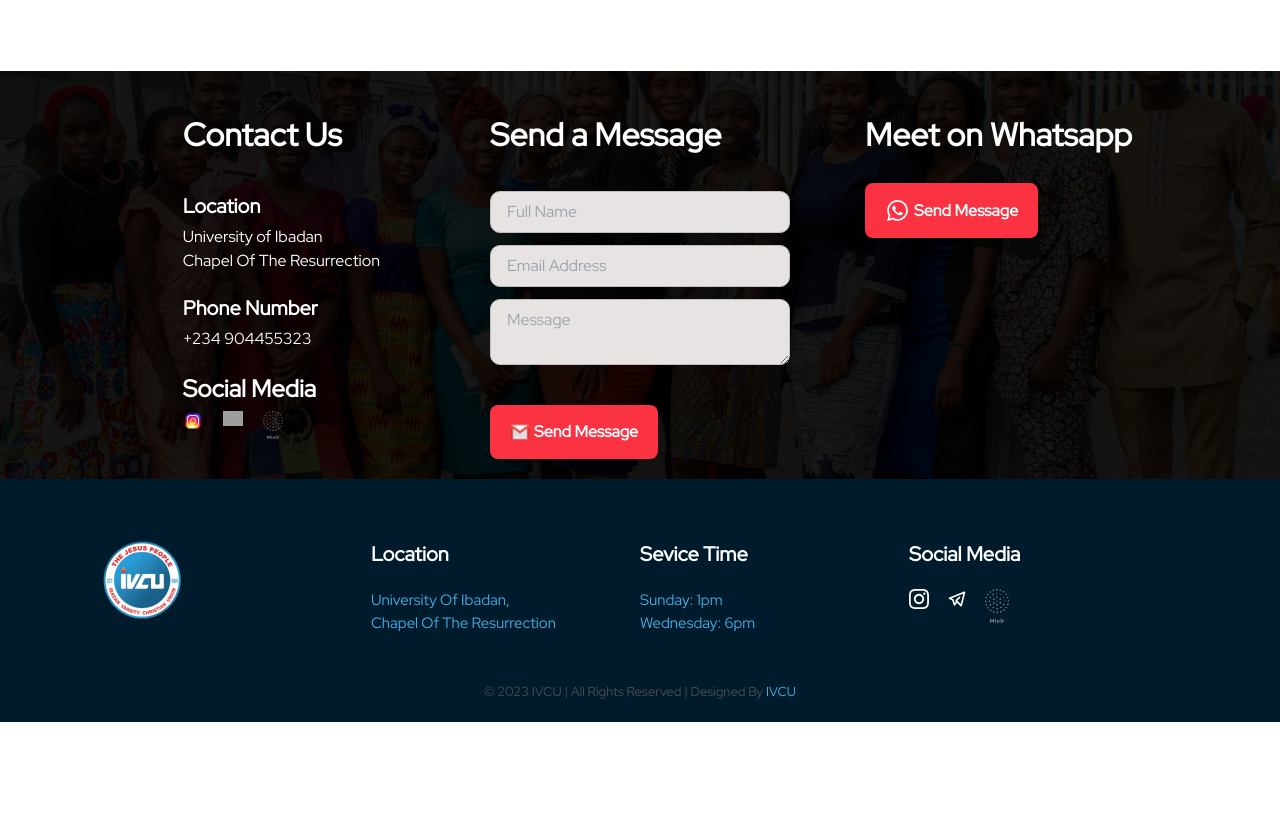
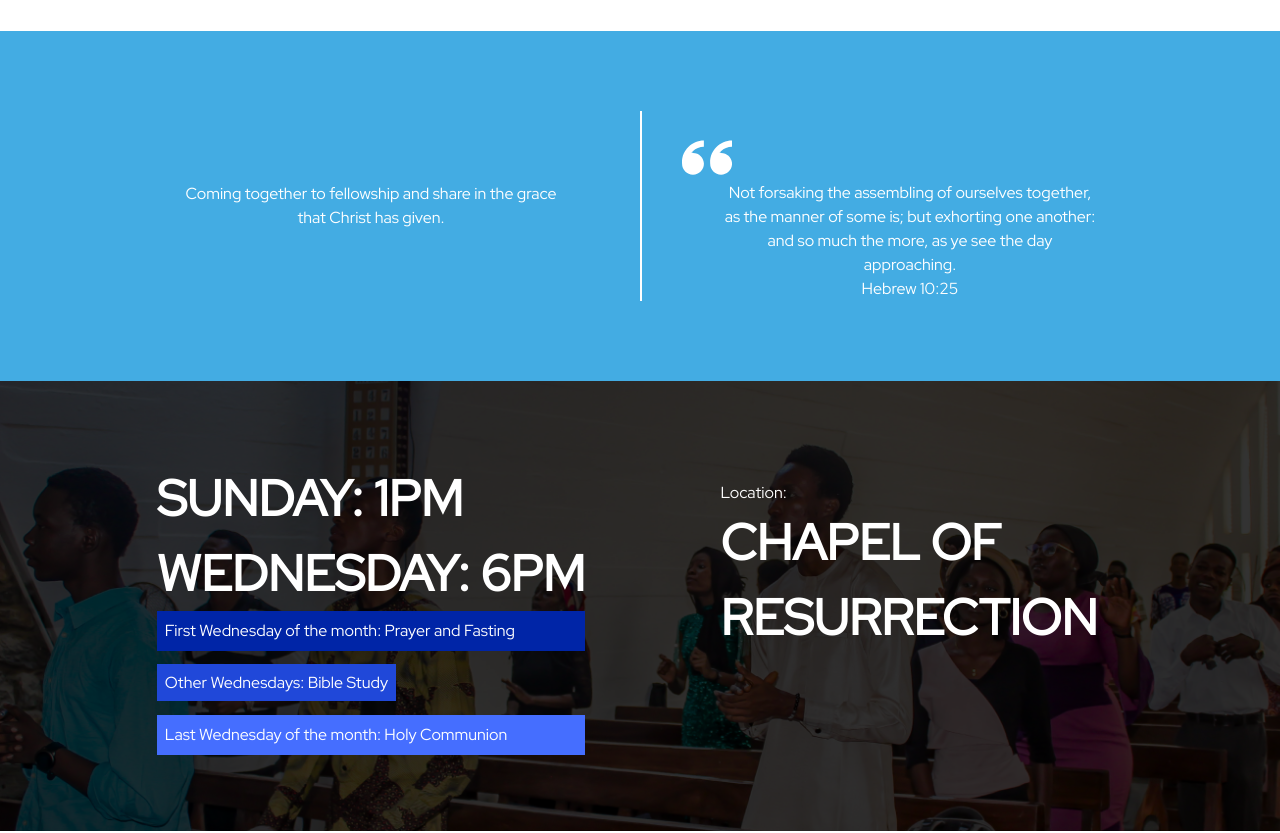
Before and after one commit to mosihcroctiv/ivcu, a React (Create React App) app: page / in a window 1280 px wide. Shown: the part 1520-2353 px from the top of the page. Before the commit the page ends 2242 px from the top, so only its background shows below. Built offline with nearby package versions, Linux system fonts and the light colour scheme; grey boxes are pictures that could not be loaded.

Commit message:
update on homepage

```diff
--- a/src/views/website/index.js
+++ b/src/views/website/index.js
@@ -3,10 +3,13 @@ import hero_img1 from '../../assets/images/home-bg.png'
 import hero_img2 from '../../assets/images/home-bg1.png'
 import hero_img3 from '../../assets/images/home-bg2.png'
 import hero_img4 from '../../assets/images/home-bg3.png'
+import events from '../../assets/images/events.png'
+import cpa1 from '../../assets/images/cpa1.png'
 import Logo from  '../../assets/images/logo.png'
 import {GiClothJar} from 'react-icons/gi'
 import {BsFire} from 'react-icons/bs'
 import {FaStarOfDavid} from 'react-icons/fa'
+import {ImQuotesLeft} from 'react-icons/im'
 import { useEffect, useState } from "react";
 import Footer from "../../components/website/Footer";
 import Contact from "../../components/website/Contact";
@@ -54,13 +57,98 @@ const Index = () => {
                 </div>
             </div>
         </div>
-        <div className="pt-[70px] text-deepBlue px-[20px] md:px-[50px] lg:px-[102px]">
+        <div className="pt-[70px] text-deepBlue px-[20px] md:px-[50px] lg:px-[102px] pb-10">
             <img className="m-auto" src={Logo} alt="" />
             <p className="text-center text-[24px] md:text-[32px] font-semibold mt-5 mb-3">About  Ibadan Varsity Christian Union</p>
             <p className="text-[16px] md:text-[20px] text-center m-auto lg:w-[80%]">Lorem ipsum dolor sit amet consectetur. Nisl ut cras leo sodales at cursus dui. Lectus faucibus arcu enim a enim lectus massa in. Elementum congue quis a augue. Sit sagittis aliquet orci viverra odio nulla aenean cras vitae. Purus egestas mattis mattis leo morbi. Turpis sit mattis sit sed. Sapien fringilla metus velit euismod arcu. Ac et convallis sit nulla enim id adipiscing. Mi ut sit ipsum id tempor egestas pellentesque sit mattis. Vitae aenean posuere orci sagittis nulla congue eu ullamcorper. Diam eu lectus quam ut cras. Lacus bibendum gravida sed non ultricies pellentesque in. Aliquam posuere adipiscing felis consequat facilisis ac volutpat. Ut adipiscing sagittis nam at egestas suspendisse feugiat. Tortor pharetra amet pellentesque egestas sapien.</p>
 
             <div className="flex justify-center pt-5">
             <a className="m-auto border border-primary text-deepBlue rounded-[45px] font-semibold px-10 py-3" href="/about">Learn More</a>
+            </div>
+        </div>
+        {/* <div className="pt-[70px]">
+            <p className="text-center m-auto text-[32px] text-deepBlue font-semibold">Events and Programs</p>
+            <div className="relative border border-primary gap-1 overflow-hidden">
+                <div className="w-[350px] h-[350px]" style={{backgroundImage:`url(${events})`, backgroundSize:'contain', backgroundRepeat:'no-repeat'}}>
+                    <div className='w-full h-full' style={{background: 'linear-gradient(107.07deg, #EB6464 4.84%, rgba(54, 69, 204, 0.7) 102.07%)'}}>
+                        <div className="text-white m-auto pt-20 w-[70%]">
+                            <p className="text-[32px] font-semibold">Brothers & Sister Weekend</p>
+                            <p className="text-[13px]">8:00am |Saturday| January 29th 2023</p>
+                        </div>
+                    </div>
+                </div>
+                <div className="w-[350px] h-[350px]" style={{backgroundImage:`url(${events})`, backgroundSize:'contain', backgroundRepeat:'no-repeat'}}>
+                    <div className='w-full h-full' style={{background: 'linear-gradient(107.07deg, #EB6464 4.84%, rgba(54, 69, 204, 0.7) 102.07%)'}}>
+                        <div className="text-white m-auto pt-20 w-[70%]">
+                            <p className="text-[32px] font-semibold">Brothers & Sister Weekend</p>
+                            <p className="text-[13px]">8:00am |Saturday| January 29th 2023</p>
+                        </div>
+                    </div>
+                </div>
+                <div className="w-[350px] h-[350px]" style={{backgroundImage:`url(${events})`, backgroundSize:'contain', backgroundRepeat:'no-repeat'}}>
+                    <div className='w-full h-full' style={{background: 'linear-gradient(107.07deg, #EB6464 4.84%, rgba(54, 69, 204, 0.7) 102.07%)'}}>
+                        <div className="text-white m-auto pt-20 w-[70%]">
+                            <p className="text-[32px] font-semibold">Brothers & Sister Weekend</p>
+                            <p className="text-[13px]">8:00am |Saturday| January 29th 2023</p>
+                        </div>
+                    </div>
+                </div>
+                <div className="w-[350px] h-[350px]" style={{backgroundImage:`url(${events})`, backgroundSize:'contain', backgroundRepeat:'no-repeat'}}>
+                    <div className='w-full h-full' style={{background: 'linear-gradient(107.07deg, #EB6464 4.84%, rgba(54, 69, 204, 0.7) 102.07%)'}}>
+                        <div className="text-white m-auto pt-20 w-[70%]">
+                            <p className="text-[32px] font-semibold">Brothers & Sister Weekend</p>
+                            <p className="text-[13px]">8:00am |Saturday| January 29th 2023</p>
+                        </div>
+                    </div>
+                </div>
+                <div className="w-[350px] h-[350px]" style={{backgroundImage:`url(${events})`, backgroundSize:'contain', backgroundRepeat:'no-repeat'}}>
+                    <div className='w-full h-full' style={{background: 'linear-gradient(107.07deg, #EB6464 4.84%, rgba(54, 69, 204, 0.7) 102.07%)'}}>
+                        <div className="text-white m-auto pt-20 w-[70%]">
+                            <p className="text-[32px] font-semibold">Brothers & Sister Weekend</p>
+                            <p className="text-[13px]">8:00am |Saturday| January 29th 2023</p>
+                        </div>
+                    </div>
+                </div>
+            </div>
+        </div> */}
+        <div className="bg-primary text-5 text-white px-[5px] md:px-[50px] lg:px-[102px] py-10 sm:py-20">
+            <div className="grid sm:grid-cols-2 text-white">
+                <div className=" flex justify-center pb-5 sm:pb-0">
+                    <p className="text-center m-auto w-[70%]">Coming together to fellowship and share in the grace that Christ has given.</p>
+                </div>
+                <div className="flex justify-center border-t-2 sm:border-t-0 sm:border-l-2 border-white">
+                    <div className="mt-5">
+                        <ImQuotesLeft className="ml-5 sm:ml-10" size={50}/>
+                        <p className="text-center m-auto w-[80%] sm:w-[70%]">Not forsaking the assembling of ourselves together, as the manner of some is; but exhorting one another: and so much the more, as ye see the day approaching.
+                        <br/>
+                        Hebrew 10:25
+                        </p>
+                    </div>
+                </div>
+            </div>
+        </div>
+        <div className="h-[450px]" style={{backgroundImage:`url(${cpa1})`, backgroundRepeat:'no-repeat', backgroundSize:'cover'}}>
+            <div className="bg-black h-full bg-opacity-80 text-white">
+                <div className="grid sm:grid-cols-2 text-center sm:text-left px-[5px] md:px-[50px] lg:px-[102px]">
+                    <div className="m-auto pt-[60px] sm:pt-20">
+                        <p className="text-[24px] sm:text-[32px] md:text-[40px] lg:text-[50px] font-semibold">SUNDAY: 1PM</p>
+                        <p className="text-[24px] sm:text-[32px] md:text-[40px] lg:text-[50px] font-semibold">WEDNESDAY: 6PM</p>
+                        <div className="p-2 bg-[#0025a7]">
+                            <span className="text-[12px] sm:text-[16px]">First Wednesday of the month: Prayer and Fasting</span>
+                        </div>
+                        <div className="h-3 sm:h-5"></div>
+                        <span className="text-[12px] sm:text-[16px] p-2 bg-[#2048D9]">Other Wednesdays: Bible Study</span>
+                        <div className="h-3 sm:h-5"></div>
+                        <div className="p-2 bg-[#456EFF]">
+                            <span className="text-[12px] sm:text-[16px]">Last Wednesday of the month: Holy Communion</span>
+                        </div>
+                        <div className="h-3 sm:h-0"></div>
+                    </div>
+                    <div className="m-auto mt-10 sm:mt-auto">
+                        <p className="text-[16px] sm:text-[16px]">Location:</p>
+                        <p className="text-[24px] sm:text-[32px] md:text-[40px] lg:text-[50px] font-semibold">CHAPEL OF <br />RESURRECTION</p>
+                    </div>
+                </div>
             </div>
         </div>
         <div>
```
Also changed, not shown: src/assets/images/cpa1.png (added), src/assets/images/events.png (added).
